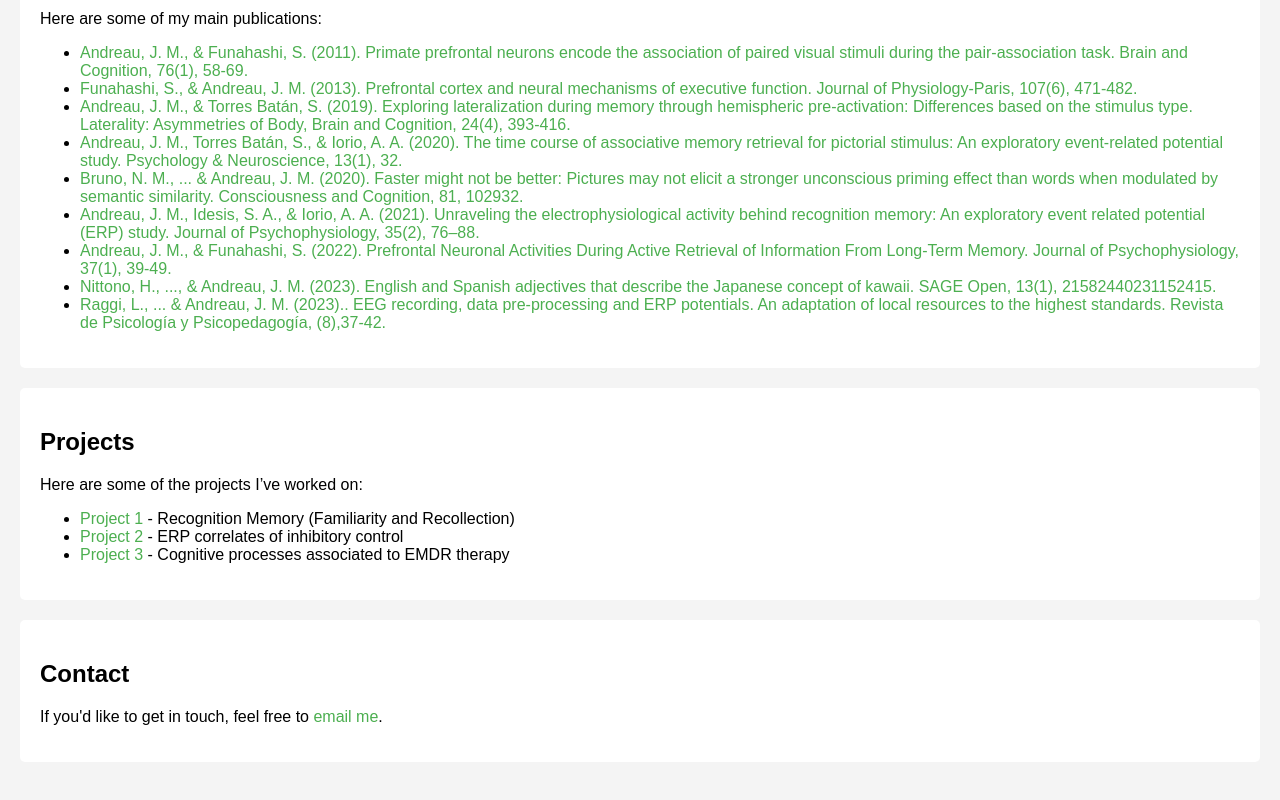
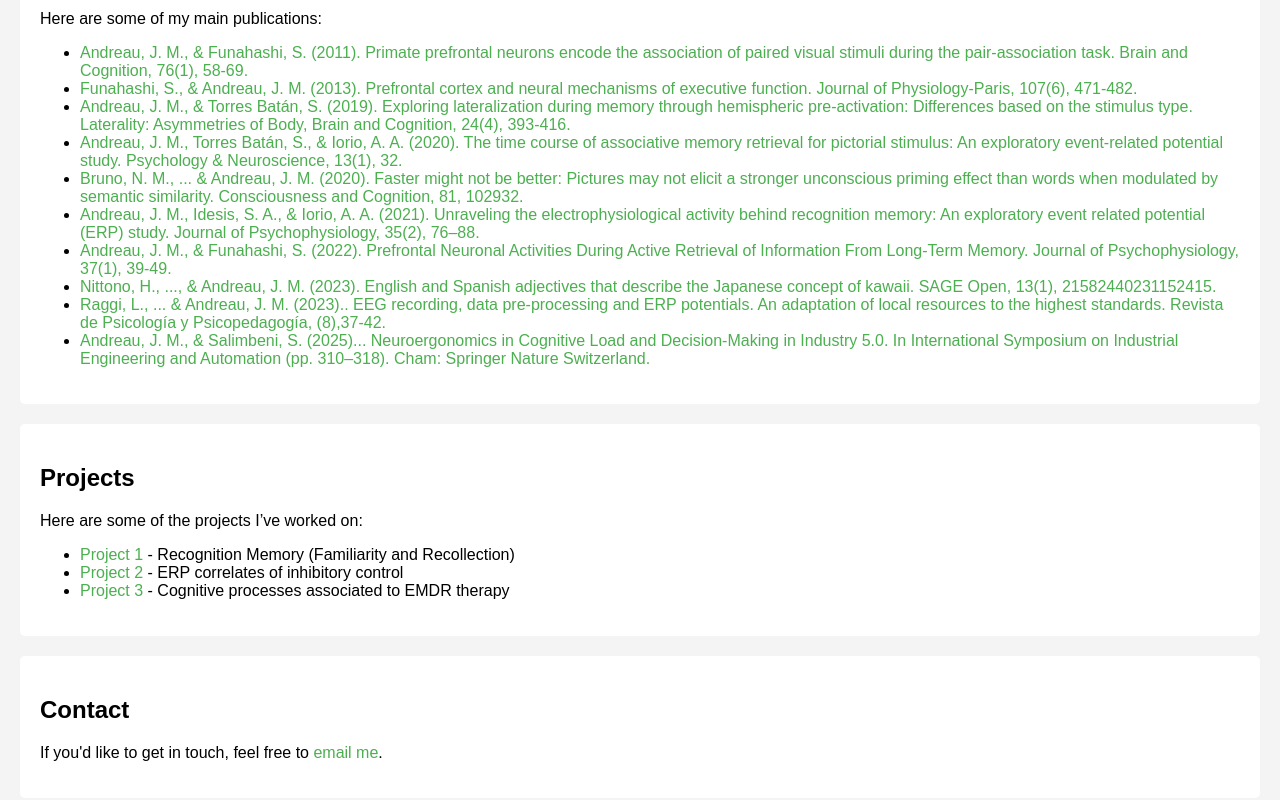
Before and after one commit to marioandreau/marioandreau, a plain HTML site: page index.html in a window 1280 px wide. Shown: the part 973-1773 px from the top of the page. Drawn offline with Linux system fonts and the light colour scheme.

Commit message:
Update index.html

```diff
--- a/index.html
+++ b/index.html
@@ -138,6 +138,7 @@
             <li><a href="https://econtent.hogrefe.com/doi/full/10.1027/0269-8803/a000306">Andreau, J. M., & Funahashi, S. (2022). Prefrontal Neuronal Activities During Active Retrieval of Information From Long-Term Memory. Journal of Psychophysiology, 37(1), 39-49.</a></li>
             <li><a href="https://journals.sagepub.com/doi/full/10.1177/21582440231152415">Nittono, H., ..., & Andreau, J. M. (2023). English and Spanish adjectives that describe the Japanese concept of kawaii. SAGE Open, 13(1), 21582440231152415.</a></li>
             <li><a href="https://p3.usal.edu.ar/index.php/psicol/article/view/7011">Raggi, L., ... & Andreau, J. M. (2023).. EEG recording, data pre-processing and ERP potentials. An adaptation of local resources to the highest standards. Revista de Psicología y Psicopedagogía, (8),37-42. </a></li>
+            <li><a href="https://link.springer.com/chapter/10.1007/978-3-032-03722-0_26">Andreau, J. M., & Salimbeni, S. (2025)... Neuroergonomics in Cognitive Load and Decision-Making in Industry 5.0. In International Symposium on Industrial Engineering and Automation (pp. 310–318). Cham: Springer Nature Switzerland. </a></li>
         </ul>
 
     </section>
```
